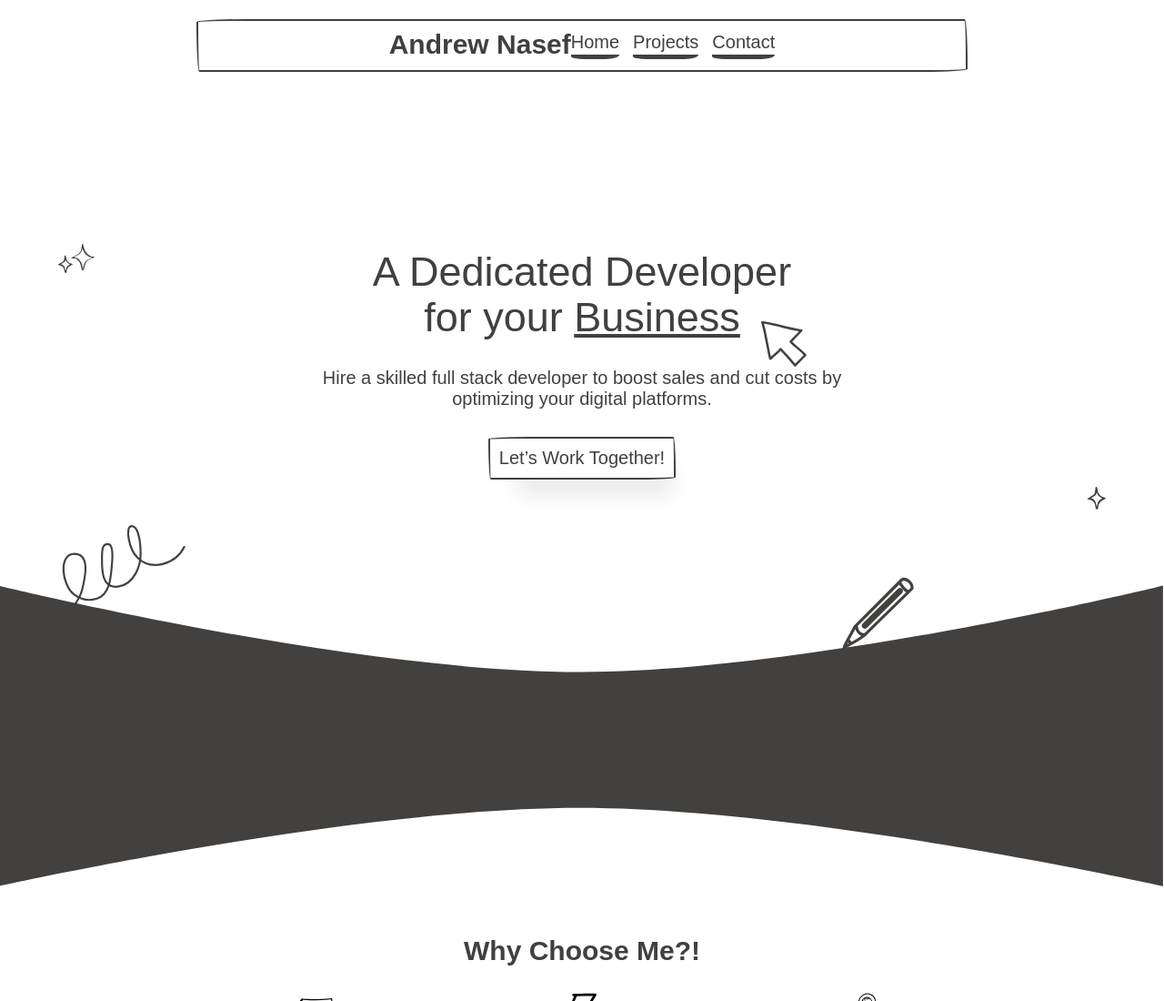
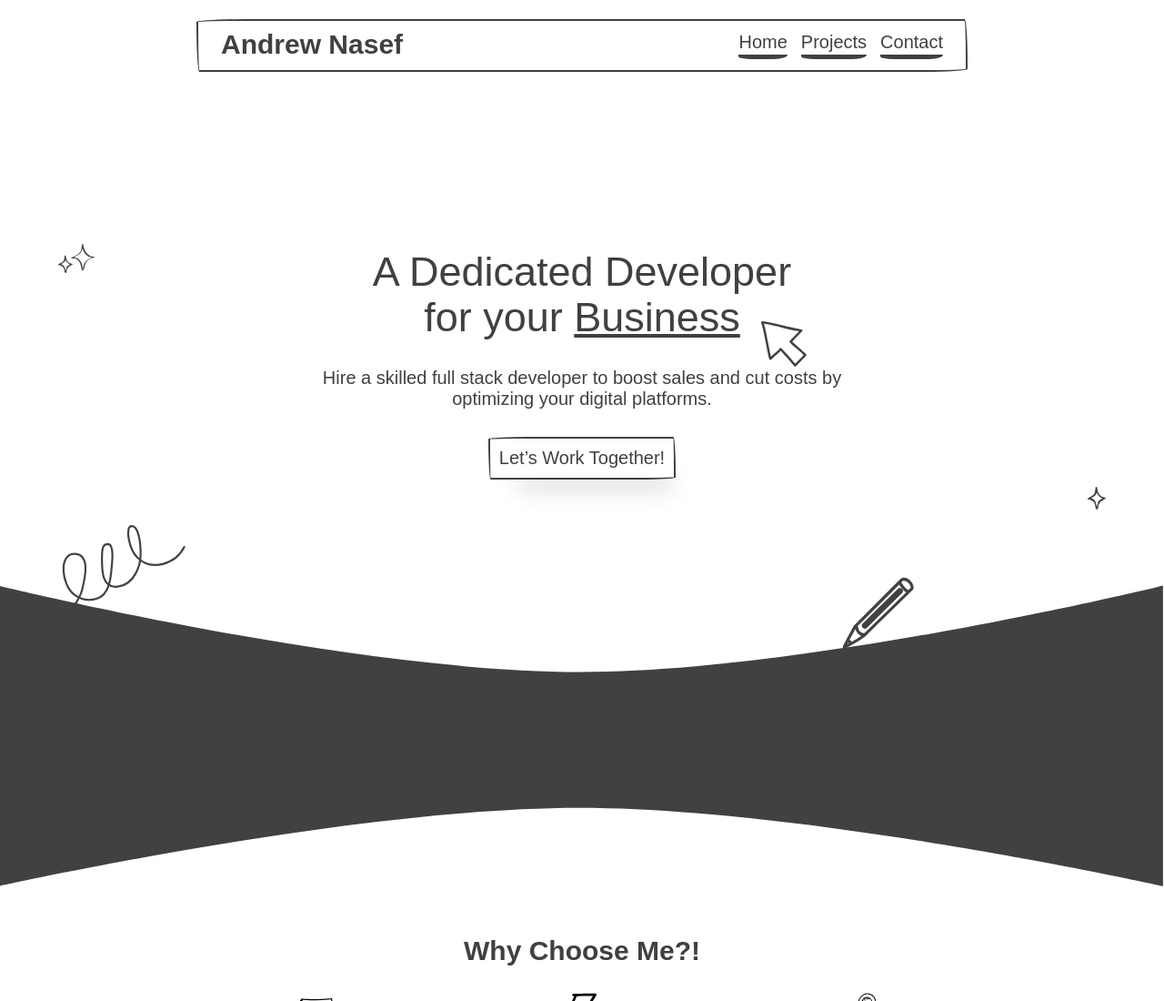
Before and after one commit to andronasef/old2.andronasef.github.io, an Astro site: page / in a window 1280 px wide. Shown: the top 1100 px of the page at 91% size. Built offline with nearby package versions, Linux system fonts and the light colour scheme; Astro itself is replaced by a stand-in of ours; a web font is replaced by a local one.

Commit message:
fix: header style

```diff
--- a/src/components/common/Header.astro
+++ b/src/components/common/Header.astro
@@ -6,7 +6,9 @@ import Icon from "./Icon";
 
 <Container>
   <nav class="min-w-full h-[70px] mt-3" id="header">
-    <div class="flex justify-between w-full px-5 py-3 m-0 border center md:p-5">
+    <div
+      class="flex justify-between items-center w-full px-5 py-2 m-0 border flex-row md:p-5"
+    >
       <a href="/" class="border-0 hover:border-0">
         <h1 class="text-2xl font-semibold">Andrew Nasef</h1>
       </a>
```
